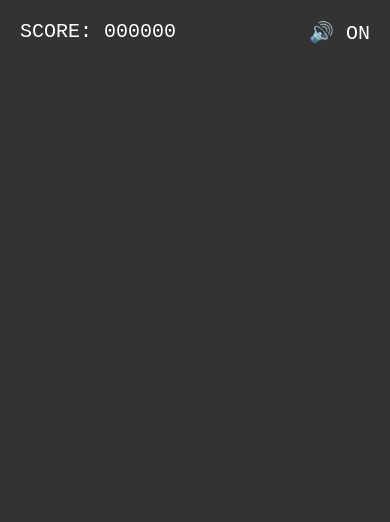
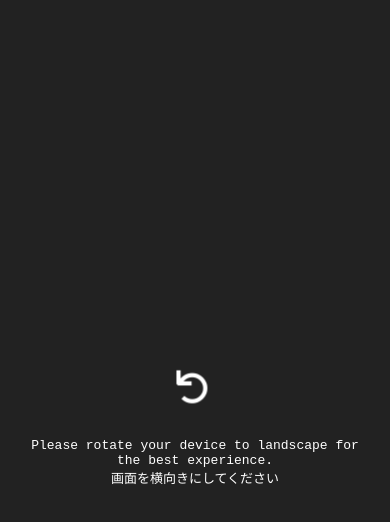
Before and after one commit to mct122/platformer-game, a website built with Vite: page index.html in a window 390 px wide. Built offline with nearby package versions, Linux system fonts and the light colour scheme.

Commit message:
スマホ対応

```diff
--- a/index.html
+++ b/index.html
@@ -13,6 +13,11 @@
 </head>
 
 <body>
+  <div id="rotate-prompt">
+    <div class="icon">↺</div>
+    <p>Please rotate your device to landscape for the best experience.</p>
+    <p>画面を横向きにしてください</p>
+  </div>
   <div id="app"></div>
 
   <div id="ui-layer">
--- a/src/engine/Game.js
+++ b/src/engine/Game.js
@@ -86,8 +86,12 @@ export class Game {
             this.audio.play('jump');
         } else if (this.state === STATE.CHAR_SELECT) {
             const rect = this.canvas.getBoundingClientRect();
-            const x = e.clientX - rect.left;
-            const y = e.clientY - rect.top;
+            // Scale coords if canvas is scaled by CSS
+            const scaleX = this.canvas.width / rect.width;
+            const scaleY = this.canvas.height / rect.height;
+
+            const x = (e.clientX - rect.left) * scaleX;
+            const y = (e.clientY - rect.top) * scaleY;
 
             const gap = 100;
             const startX = this.canvas.width / 2 - gap;
--- a/src/style.css
+++ b/src/style.css
@@ -1,27 +1,23 @@
 :root {
-  --font-family: 'Inter', system-ui, Avenir, Helvetica, Arial, sans-serif;
-  --bg-color: #242424;
-  --text-color: rgba(255, 255, 255, 0.87);
+  --bg-color: #222;
+  --text-color: white;
 }
 
 * {
-  box-sizing: border-box;
   margin: 0;
   padding: 0;
-  user-select: none;
-  touch-action: none; /* Prevent browser zooming/scrolling */
+  box-sizing: border-box;
+  touch-action: none;
+  /* Disable default touch gestures */
 }
 
-body {
-  font-family: var(--font-family);
-  background-color: #000;
-  color: var(--text-color);
-  width: 100vw;
-  height: 100vh;
+body,
+html {
+  width: 100%;
+  height: 100%;
   overflow: hidden;
-  display: flex;
-  justify-content: center;
-  align-items: center;
+  background: var(--bg-color);
+  font-family: monospace;
 }
 
 #app {
@@ -31,71 +27,129 @@ body {
   display: flex;
   justify-content: center;
   align-items: center;
-  background: #333;
 }
 
 canvas {
   display: block;
-  image-rendering: pixelated; /* Vital for retro look */
-  box-shadow: 0 0 20px rgba(0,0,0,0.5);
+  image-rendering: pixelated;
+  max-width: 100%;
+  max-height: 100%;
+  object-fit: contain;
+  /* Maintain aspect ratio */
 }
 
-/* UI Overlay */
+/* UI Layer */
 #ui-layer {
   position: absolute;
   top: 0;
   left: 0;
   width: 100%;
   height: 100%;
-  pointer-events: none; /* Let clicks pass through to canvas/controls */
-  display: flex;
-  flex-direction: column;
-  justify-content: space-between;
-  padding: 20px;
+  pointer-events: none;
 }
 
+.top-bar {
+  position: absolute;
+  top: 10px;
+  left: 0;
+  width: 100%;
+  padding: 0 20px;
+  display: flex;
+  justify-content: space-between;
+  color: var(--text-color);
+  font-size: 20px;
+  font-weight: bold;
+  text-shadow: 2px 2px 0 #000;
+}
+
+#sound-toggle {
+  cursor: pointer;
+  pointer-events: auto;
+  user-select: none;
+}
+
+/* Mobile Controls */
 .controls {
   position: absolute;
   bottom: 20px;
+  left: 0;
   width: 100%;
-  display: flex;
+  display: none;
+  /* Hidden by default (shown on mobile/game start) */
   justify-content: space-between;
   padding: 0 40px;
   pointer-events: auto;
 }
 
-.d-pad {
-  display: flex;
-  gap: 10px;
-}
-
-.action-buttons {
+.btn-group {
   display: flex;
   gap: 20px;
 }
 
-.btn {
-  width: 64px;
-  height: 64px;
+.control-btn {
+  width: 80px;
+  height: 80px;
+  background: rgba(255, 255, 255, 0.2);
+  border: 2px solid white;
   border-radius: 50%;
-  background: rgba(255, 255, 255, 0.2);
-  border: 2px solid rgba(255, 255, 255, 0.5);
-  backdrop-filter: blur(5px);
+  color: white;
+  font-size: 24px;
   display: flex;
   justify-content: center;
   align-items: center;
-  font-weight: bold;
-  font-size: 24px;
-  color: white;
-  transition: transform 0.1s;
+  user-select: none;
+  touch-action: none;
 }
 
-.btn:active {
-  transform: scale(0.9);
-  background: rgba(255, 255, 255, 0.4);
+.control-btn:active {
+  background: rgba(255, 255, 255, 0.5);
 }
 
-/* Hide controls on desktop if wanted, or keep for testing */
-@media (min-width: 1024px) {
-  /* .controls { display: none; } */
+/* Rotation Prompt */
+#rotate-prompt {
+  display: none;
+  position: fixed;
+  top: 0;
+  left: 0;
+  width: 100%;
+  height: 100%;
+  background: #222;
+  color: white;
+  z-index: 9999;
+  flex-direction: column;
+  justify-content: center;
+  align-items: center;
+  text-align: center;
+  padding: 20px;
 }
+
+#rotate-prompt .icon {
+  font-size: 50px;
+  margin-bottom: 20px;
+  animation: rotate 2s infinite ease-in-out;
+}
+
+@keyframes rotate {
+  0% {
+    transform: rotate(0deg);
+  }
+
+  25% {
+    transform: rotate(-90deg);
+  }
+
+  75% {
+    transform: rotate(-90deg);
+  }
+
+  100% {
+    transform: rotate(0deg);
+  }
+}
+
+/* Show prompt on Portrait mobile */
+@media screen and (orientation: portrait) and (max-width: 800px) {
+  #rotate-prompt {
+    display: flex;
+  }
+}
--- a/vite.config.js
+++ b/vite.config.js
@@ -11,6 +11,9 @@ export default defineConfig({
         name: 'Super Retro Platformer',
         short_name: 'RetroJump',
         description: 'A Mario-style platformer game built with Vanilla JS',
+        start_url: '.',
+        display: 'standalone',
+        orientation: 'landscape',
         theme_color: '#ff0000',
         icons: [
           {
```
